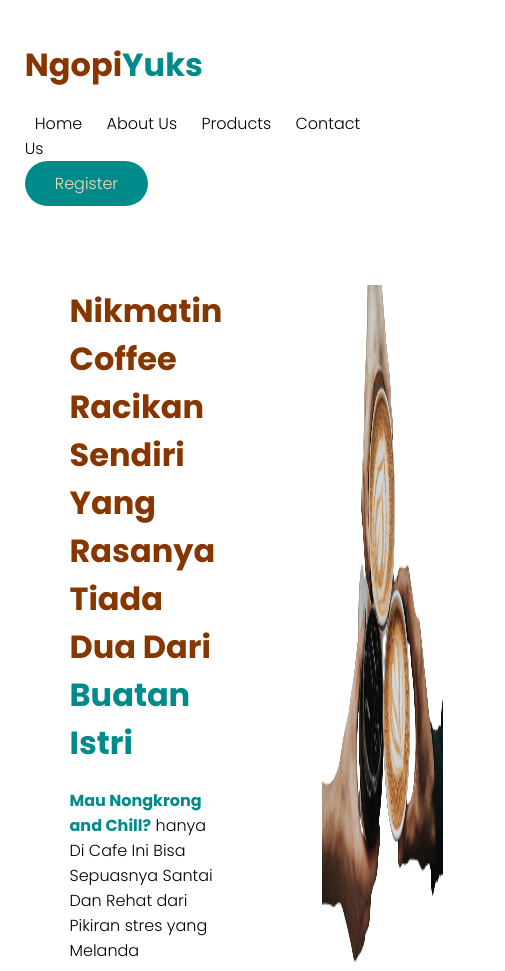
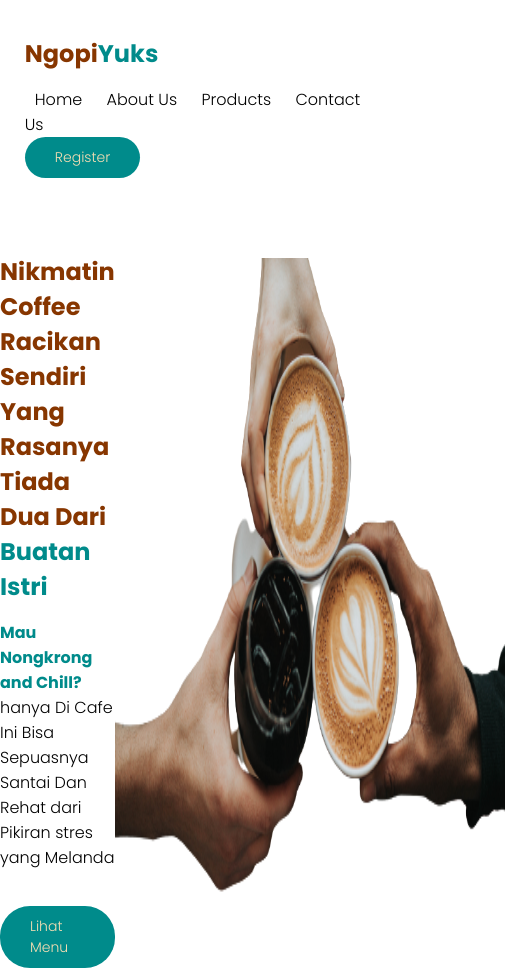
Before and after one commit to DaffaAbhinayaP/NgopiYuks-Website, a plain HTML site: page index.html in a window 390 px wide. Shown: the top 971 px of the page, 505 px wide, since content can reach past the window. Drawn offline with Linux system fonts and the light colour scheme.

Commit message:
Update style.css

```diff
--- a/style.css
+++ b/style.css
@@ -195,3 +195,58 @@ h2 {
 .kodfun-galeri > div:hover {
   flex: 5;
 }
+
+
+
+@media (max-width: 768px) {
+
+  .container {
+    width: 100%;
+    margin: 0 auto;
+  }
+
+  .img-responsive {
+    width: 100%;
+    margin-left: 0;
+  }
+
+  .ai-center {
+    margin-left: 0;
+  }
+
+  .col4,
+  .col5,
+  .col6 {
+    width: 100%;
+  }
+
+  .footer-desc {
+    margin-right: 0;
+  }
+
+  h1,
+  h2,
+  h3 {
+    font-size: 1.5rem;
+  }
+
+  .about p {
+    margin-left: 0;
+    margin-right: 0;
+  }
+
+  .Search,
+  .btn {
+    font-size: 14px;
+  }
+
+  input {
+    width: 80%;
+  }
+}
+
+@media (max-width: 1024px) {
+  .img-coffe-shop {
+    width: 50%; /*
+  }
+}
```
